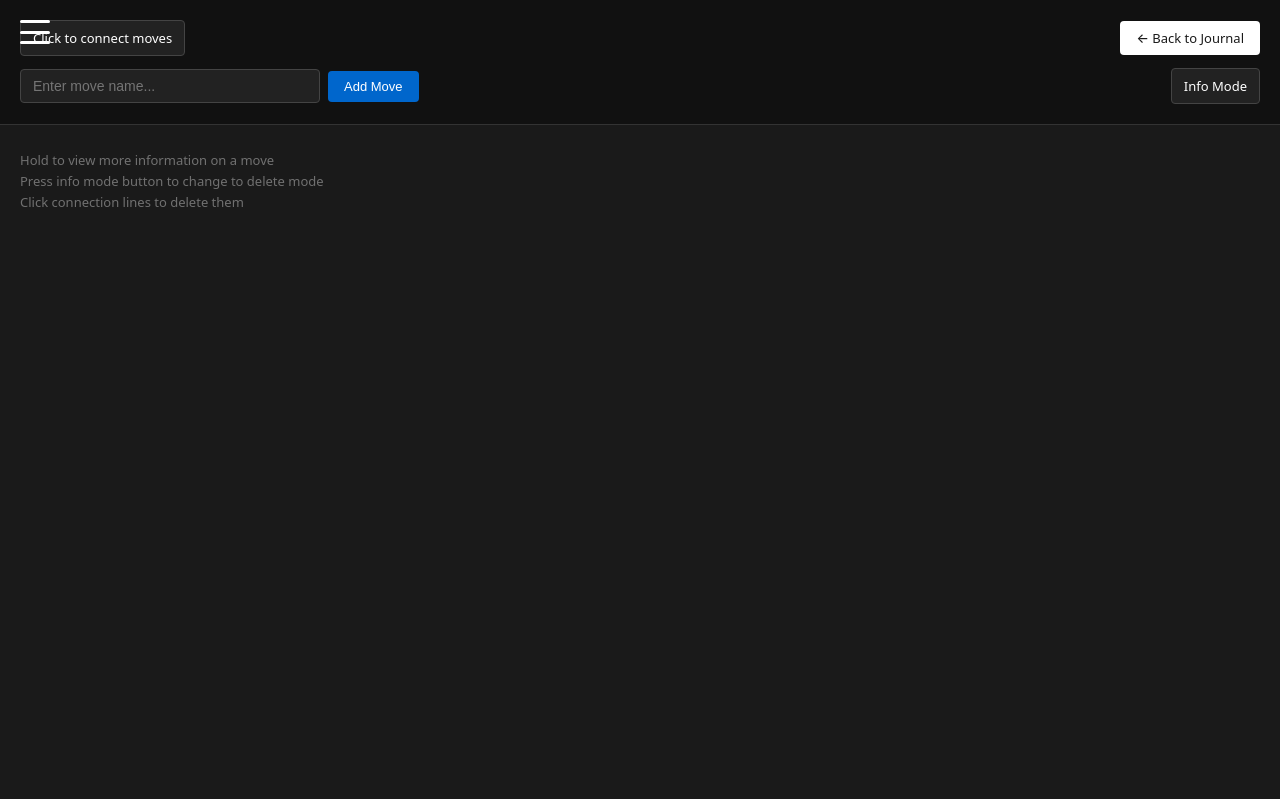
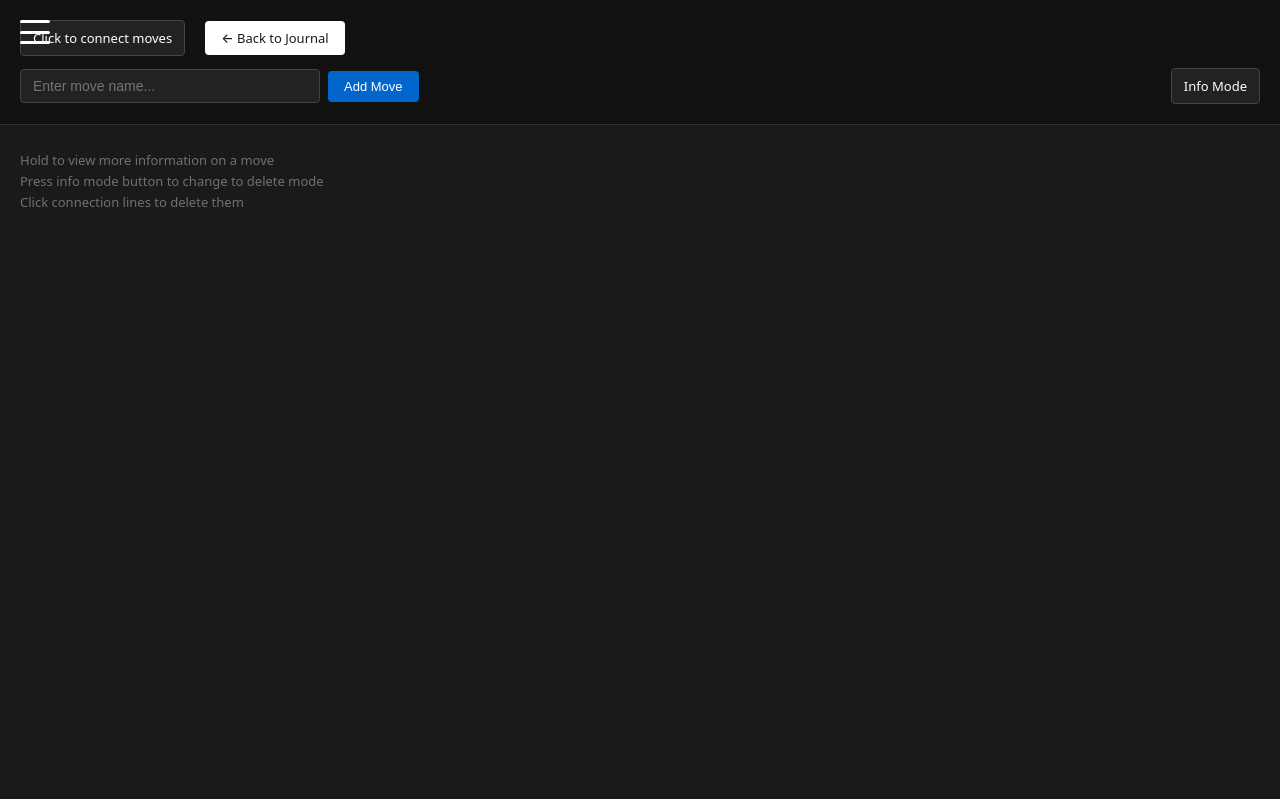
Before and after one commit to AUrbano2000/bjj-tracker, a Flask app: page /moves in a window 1280 px wide. Shown: the top 799 px of the page. Run offline with Flask 3, Linux system fonts and the light colour scheme; data comes from the database, SQL or seed files in the repository; data that the repository does not hold is empty.

Commit message:
Adjust header buttons to sit together with 20px gap

```diff
--- a/templates/moves.html
+++ b/templates/moves.html
@@ -207,10 +207,10 @@
 
         .header-top {
             display: flex;
-            justify-content: space-between;
+            justify-content: flex-start;
             align-items: center;
             margin-bottom: 12px;
-            gap: 10px;
+            gap: 20px;
             flex-wrap: wrap;
         }
 
```
